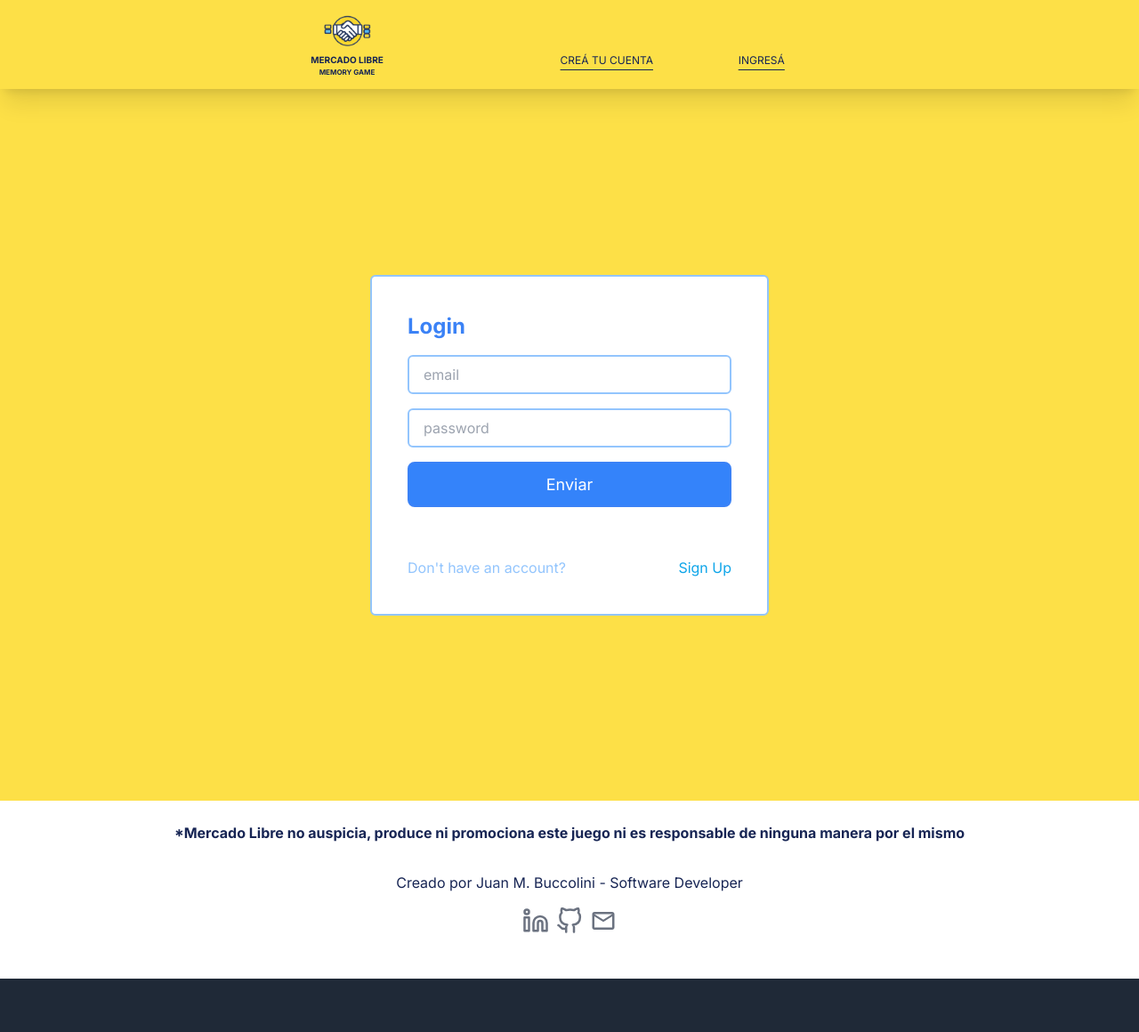
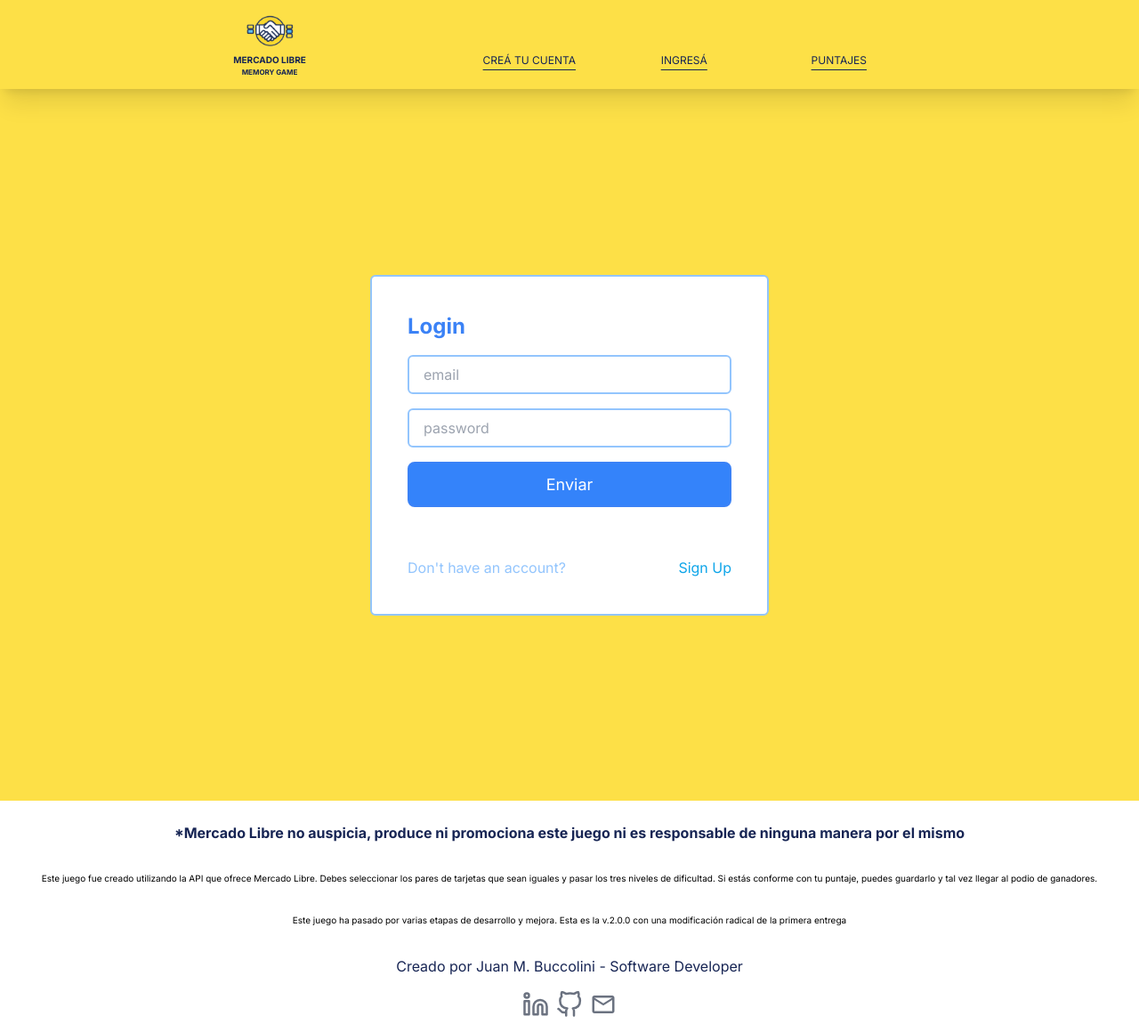
Before and after one commit to JMBuccolini/MELI-GAME, a Next.js app in the folder frontend/: page /login in a window 1280 px wide. Shown: the whole page at 89% size. Before the commit the page ends 1100 px from the top, so only its background shows below. Built offline with nearby package versions, Linux system fonts and the light colour scheme.

Commit message:
changes 16-8

```diff
--- a/frontend/src/app/score/page.jsx
+++ b/frontend/src/app/score/page.jsx
@@ -3,8 +3,8 @@
 
 export default function page() {
   return (
-    <ProtectedRoute>
+
       <ScoreTable />
-    </ProtectedRoute>
+
   );
 }
--- a/frontend/src/components/Footer.jsx
+++ b/frontend/src/components/Footer.jsx
@@ -3,7 +3,7 @@
 
 export default function Footer() {
   return (
-    <div className="w-full h-[25vh] flex-col items-center justify-center bg-white pt-6 relative z-2 mt-auto">
+    <div className="w-full h-full flex-col items-center justify-center bg-white pt-6 relative z-2 mt-auto">
       {/* ESTE ES EL CONTENEDOR DEL TEXTO */}
       <div className="overflow-hidden w-full flex justify-center items-center text-center">
         <div
@@ -17,6 +17,8 @@
             *Mercado Libre no auspicia, produce ni promociona este juego ni es
             responsable de ninguna manera por el mismo
           </span>
+          <span className="text-[10px] ">Este juego fue creado utilizando la API que ofrece Mercado Libre. Debes seleccionar los pares de tarjetas que sean iguales y pasar los tres niveles de dificultad. Si estás conforme con tu puntaje, puedes guardarlo y tal vez llegar al podio de ganadores.</span>
+          <span className="text-[10px] ">Este juego ha pasado por varias etapas de desarrollo y mejora. Esta es la v.2.0.0 con una modificación radical de la primera entrega</span>
           <span className="text-24 text-blue-950">
             Creado por Juan M. Buccolini - Software Developer
           </span>
@@ -24,7 +26,7 @@
       </div>
 
       {/* ESTE ES EL CONTENEDOR DE ICONOS */}
-      <div className="flex gap-x-2 pt-4 w-full justify-center items-center">
+      <div className="flex gap-x-2 pt-4 w-full justify-center items-center pb-4">
         <div className="overflow-hidden hover:scale-110 transition-all duration-500 ease-in-out">
           <div
             data-aos="fade-up-right"
--- a/frontend/src/components/NavBar.jsx
+++ b/frontend/src/components/NavBar.jsx
@@ -41,6 +41,14 @@
               >
                 LOGOUT
               </button>
+              <button
+                className="px-[20px] py-[3px] text-[12px] text-blue-900 underline underline-offset-2 w-[150px] hover:font-bold hover:scale-110 transition-all duration-500 ease-in-out"
+                onClick={() => {
+                  router.push("/score");
+                }}
+              >
+                PUNTAJES
+              </button>
             </div>
           </div>
         ) : (
@@ -76,6 +84,15 @@
               >
                 INGRESÁ
               </button>
+              <button
+                className="rounded-lg px-[20px] py-[10px] text-[12px] text-blue-950 underline underline-offset-[6px] w-[150px] hover:font-bold hover:scale-110 transition-all duration-500 ease-in-out"
+                onClick={() => {
+                  router.push("/score");
+                }}
+              >
+                PUNTAJES
+              </button>
+
             </div>
           </div>
         )}
--- a/frontend/src/components/PlayBoard.jsx
+++ b/frontend/src/components/PlayBoard.jsx
@@ -67,7 +67,7 @@
 
 
   return (
-    <div className="flex flex-col justify-center items-center bg-yellow-300">
+    <div className="flex flex-col justify-center items-center bg-gradient-to-t from-gray-300 via-gray-400 to-yellow-500">
       <div className="overflow-hidden">
         <div data-aos="fade-up" data-aos-duration="1000" data-aos-delay="400">
           <h1 className="mt-24 text-[60px] font-extrabold text-blue-900 ">
--- a/frontend/src/components/ScoreTable.jsx
+++ b/frontend/src/components/ScoreTable.jsx
@@ -3,14 +3,12 @@
 import { useState, Suspense, useEffect } from "react";
 import { useRouter } from "next/navigation";
 import axios from "axios";
-import Cookies from "js-cookie";
 import { GiLaurelsTrophy, GiTrophy, GiTrophyCup } from "react-icons/gi";
 export default function ScoreTable(props) {
   const [dbData, setDbData] = useState();
   const [table,setTable] = useState();
   const router = useRouter();
-  const cookies = Cookies.get();
-  const token = cookies.token;
+
 
   const handleRetry = () => {
     router.push("/home");
@@ -18,11 +16,7 @@
   //
   const getScoreTable = async () => {
     try {
-      const response = await axios.get("https://meli-game-2.onrender.com/api/tasks", {
-        headers: {
-          Authorization: `Bearer ${token}`,
-        },
-      });
+      const response = await axios.get("https://meli-game-2.onrender.com/api/tasks");
       setDbData(response.data);
       const sliced = response.data.slice(3,10)
       setTable(sliced)
```
